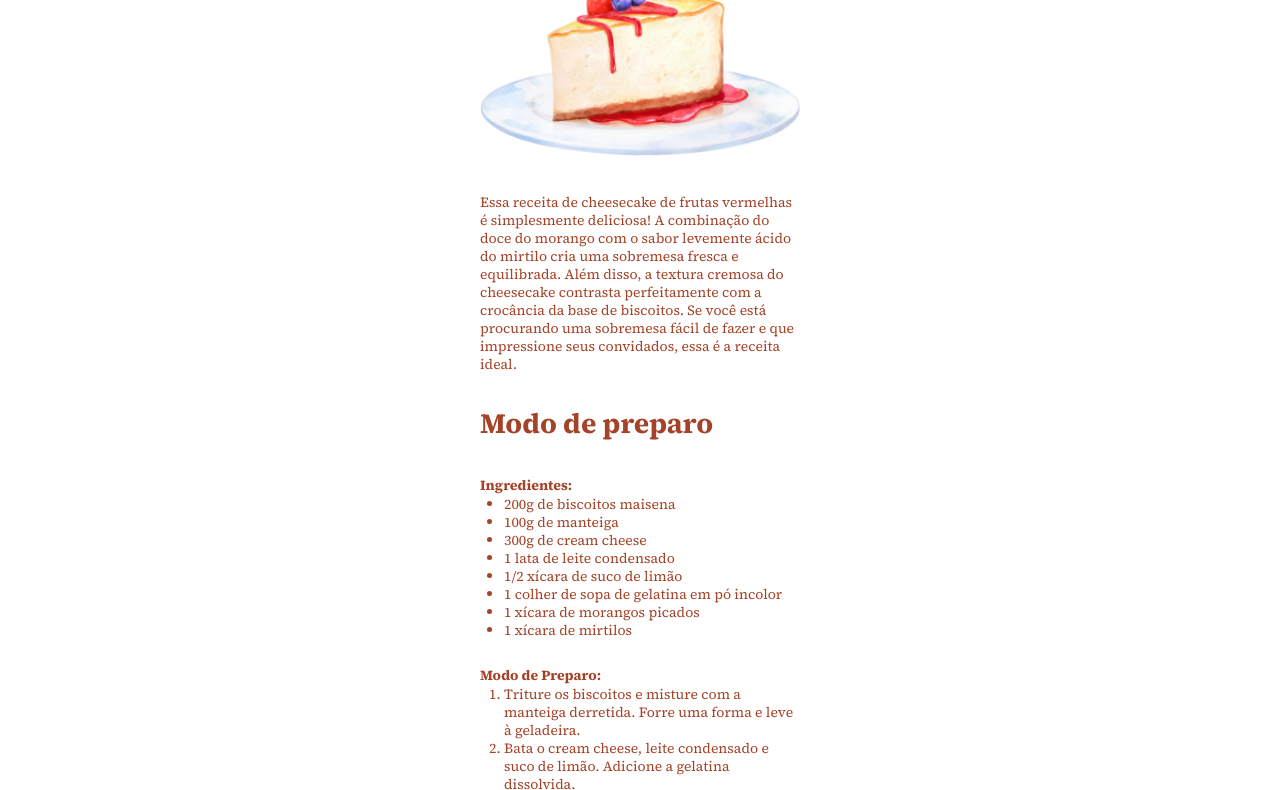
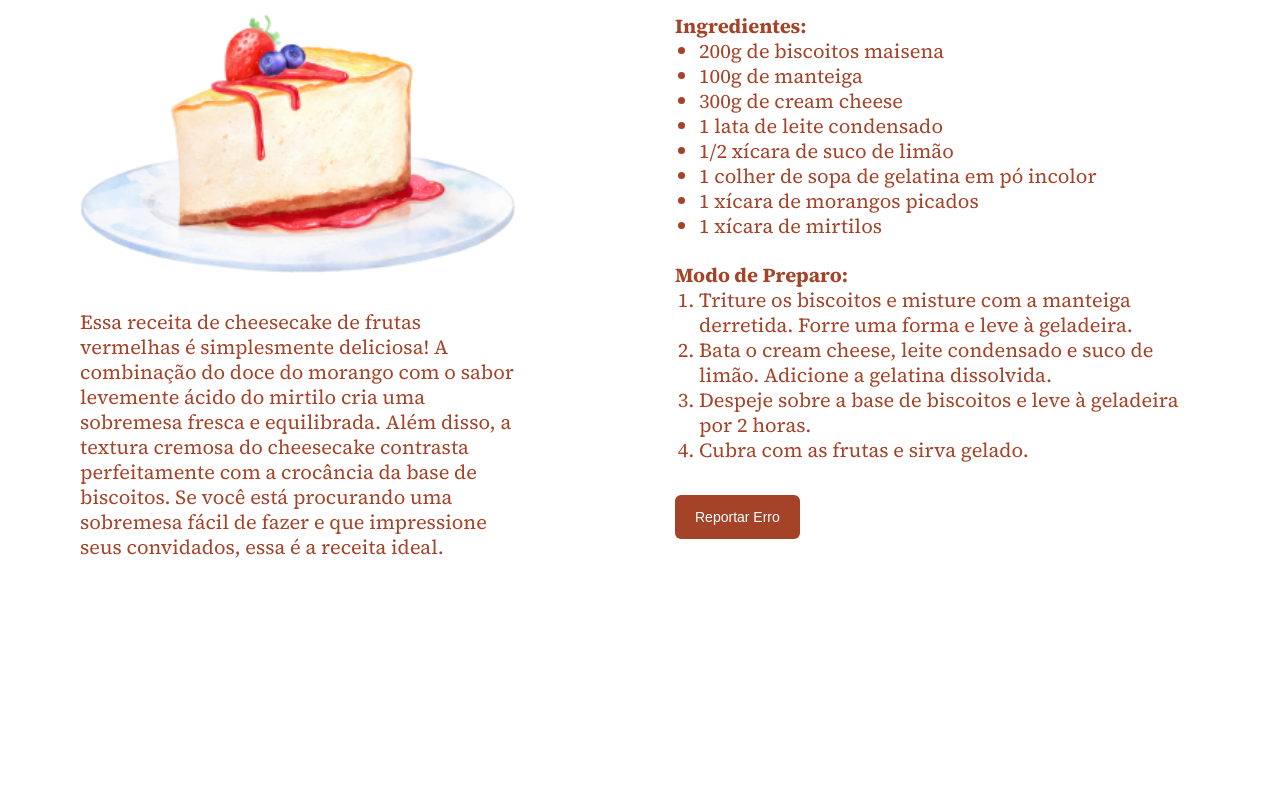
Before and after one commit to fernandoalvesrufino/cheesecake_page, a plain HTML site: page index.html in a window 1280 px wide. Shown: the part 158-948 px from the top of the page. After the commit the page ends 808 px from the top, so only its background shows below. Drawn offline with Linux system fonts and the light colour scheme.

Commit message:
finishing desktop version

```diff
--- a/style.css
+++ b/style.css
@@ -69,3 +69,37 @@ ul, ol {
 ul {
   margin-bottom: 2.4rem;
 }
+
+@media (min-width: 1120px) {
+  main {
+    flex-direction: row;
+    max-width: fit-content;
+    gap: 16rem;
+
+    padding: 9rem 6rem;
+  }
+
+  .recipe {
+    max-width: 43.5rem;
+  }
+
+  .ingredients {
+    max-width: 52.5rem;
+  }
+
+  h1, h2 {
+    font-size: 4rem;
+    line-height: 5rem;
+  }
+
+  p, li, strong {
+    font-size: 2rem;
+    line-height: 2.5rem;
+  }
+
+  button {
+    padding: 1rem 2rem;
+    font-size: 1.4rem;
+    line-height: 2.4rem;
+  }
+}
```
